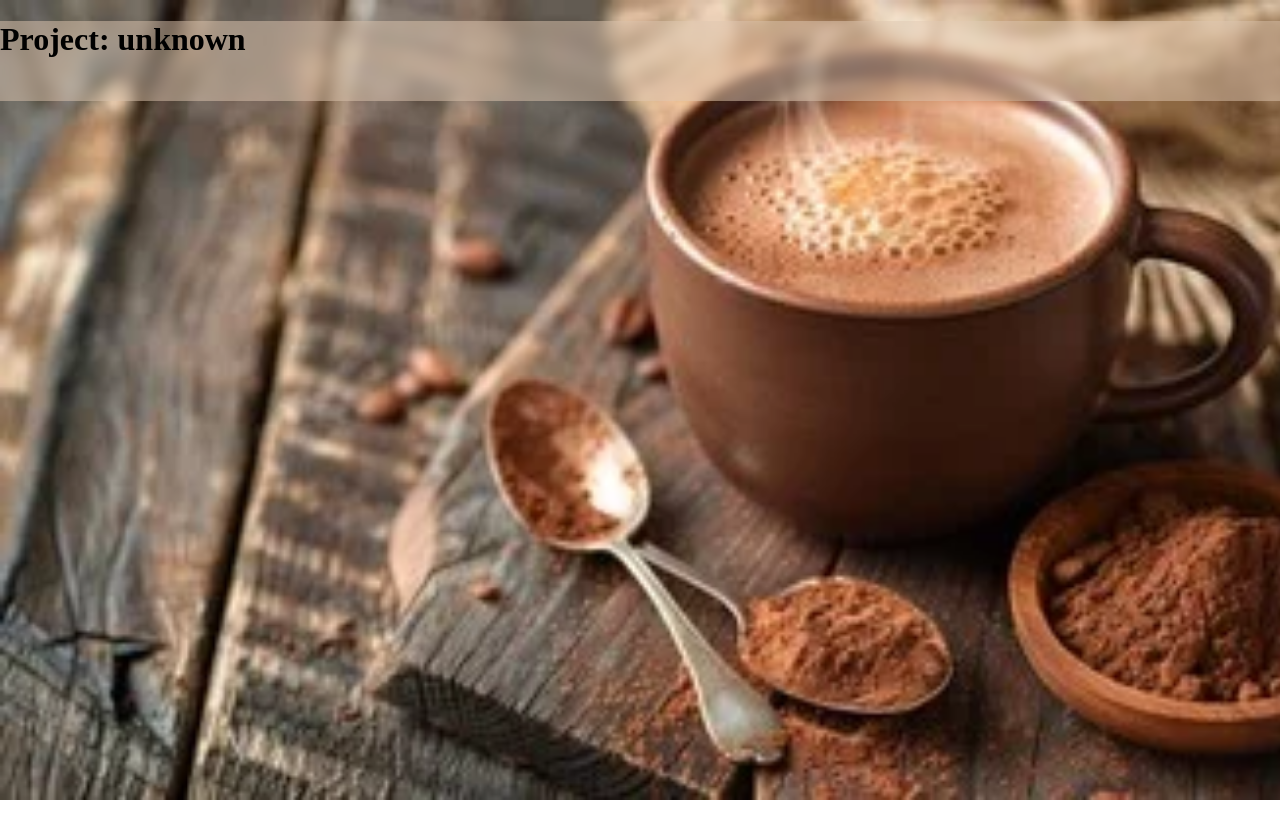
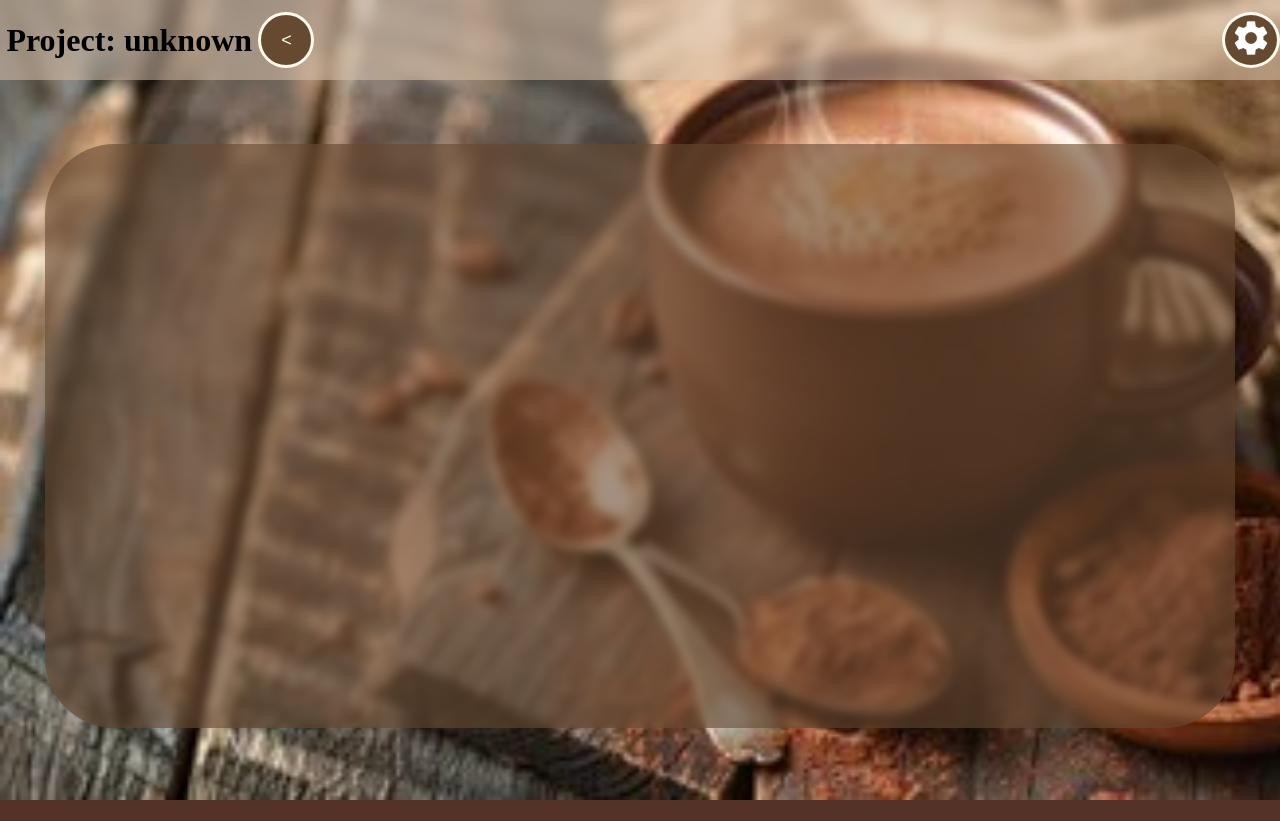
Before and after one commit to ChicknNWaffles/Capstone, a Flask app: page / in a window 1280 px wide. After the commit the page ends 800 px from the top, so only its background shows below. Run offline with Flask 3, Linux system fonts and the light colour scheme; parts of the project's set-up code (start-up, migrations or seed data) failed here and were passed over.

Commit message:
top bar is done and main block is begun

```diff
--- a/frontEnd/static/style.css
+++ b/frontEnd/static/style.css
@@ -1,8 +1,9 @@
 :root {
     --bg_color_main-opaque: rgba(102, 73, 49, 1);
-    --bg_color_main-transparent: rgba(102, 73, 49, 0.5);
+    --bg_color_main-transparent: rgba(102, 73, 49, 0.6);
     --bg_color_contrast-opaque: rgba(224, 199, 177, 1);
     --bg_color_contrast-transparent: rgba(224, 199, 177, 0.5);
+    --iconColor: rgba(255, 250, 235, 1);
     --bg_image_main: url("./hotcocoa.jpg");
 }
 
@@ -20,9 +21,70 @@ body {
     background-size: cover;
 }
 
-#projectBar{
-    width: 100%;
-    height: 10%;
+h1{
+    margin:0px;
+}
+
+.bgColorContrast {
     background-color: var(--bg_color_contrast-transparent);
     backdrop-filter: blur(5px);
 }
+
+.bgColorMain{
+    background-color: var(--bg_color_main-transparent);
+    backdrop-filter: blur(5px);
+}
+
+#projectBar {
+    width: 100%;
+    height: 10%;
+    display: flex;
+    flex-direction: row;
+    justify-content: space-between;
+    align-items: center;
+}
+
+#projectBarLeft {
+    display: flex;
+    flex-direction: row;
+    width: 50%;
+    height: 100%;
+    align-items:center;
+}
+
+#projectName {
+    padding-left:1%;
+    padding-right:1%;
+}
+
+.btn{
+    height:70%;
+    aspect-ratio:1/1;
+    border-radius:50%;
+    background-color: var(--bg_color_main-opaque);
+    color: var(--iconColor);
+    font-size: large;
+    border-style:solid;
+    border-color:var(--iconColor);
+    border-width:3px;
+}
+
+.btn:active{
+    background-color: var(--bg_color_contrast-opaque);
+    color: var(--bg_color_main-opaque);
+    border-color: var(--bg_color_main-opaque);
+    height:65%
+}
+
+#settingsIcon{
+    height:40px;
+    filter: invert(100%);
+}
+
+#mainEditorBlock{
+    height: 73%;
+    width: 93%;
+    margin:auto;
+    margin-top:5%;
+    border-radius:70px;
+}
--- a/frontEnd/templates/editor.html
+++ b/frontEnd/templates/editor.html
@@ -8,9 +8,14 @@
     </head>
 
     <body>
-        <div id="projectBar">
-            <h1>Project: {{projectName}}</h1>
+        <div class="bgColorContrast" id="projectBar">
+            <div id="projectBarLeft">
+                <h1 id="projectName">Project: {{projectName}}</h1>
+                <button class="btn"> < </button>
+            </div>
+            <button class="btn"><img id="settingsIcon" src="{{url_for('static', filename='settingsIcon.png')}}"></button>
         </div>
+        <div class="bgColorMain" id="mainEditorBlock"></div>
     </body>
 
 </html>
```
Also changed, not shown: frontEnd/static/settingsIcon.png (added).
